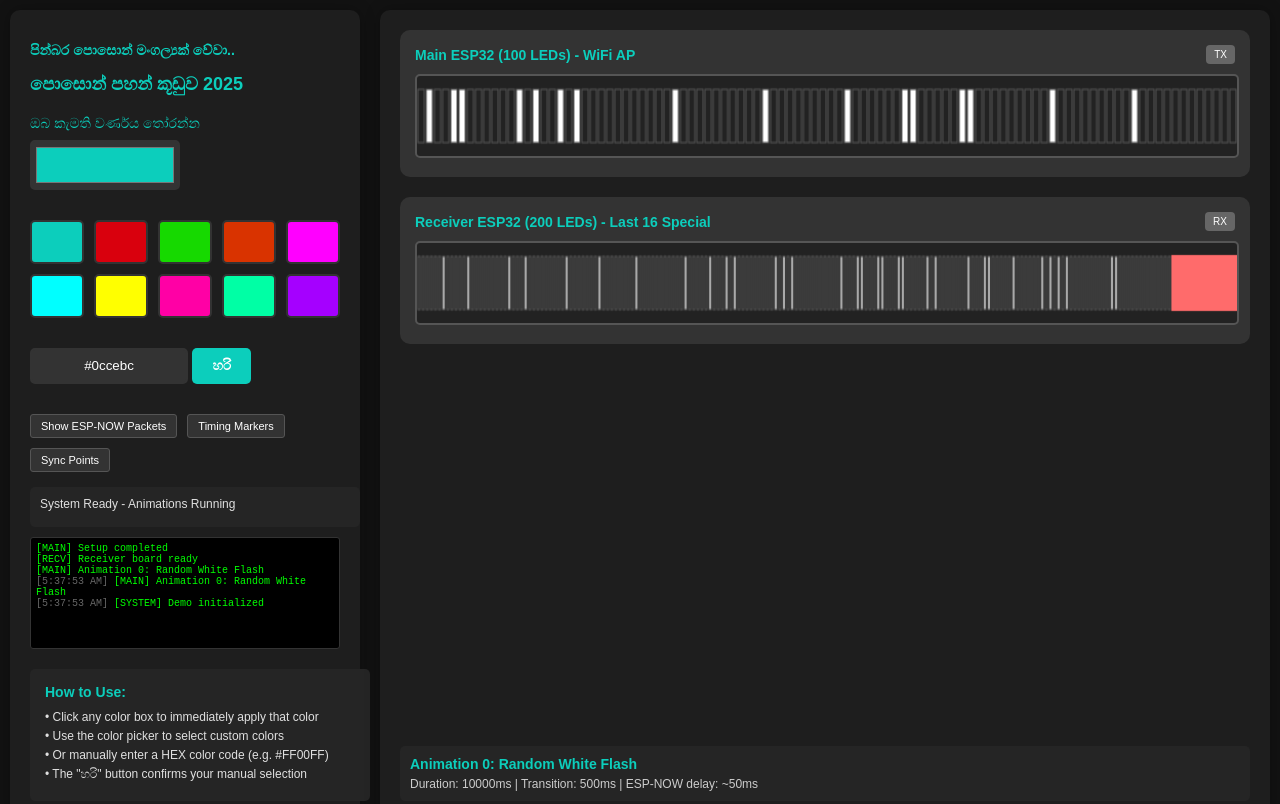
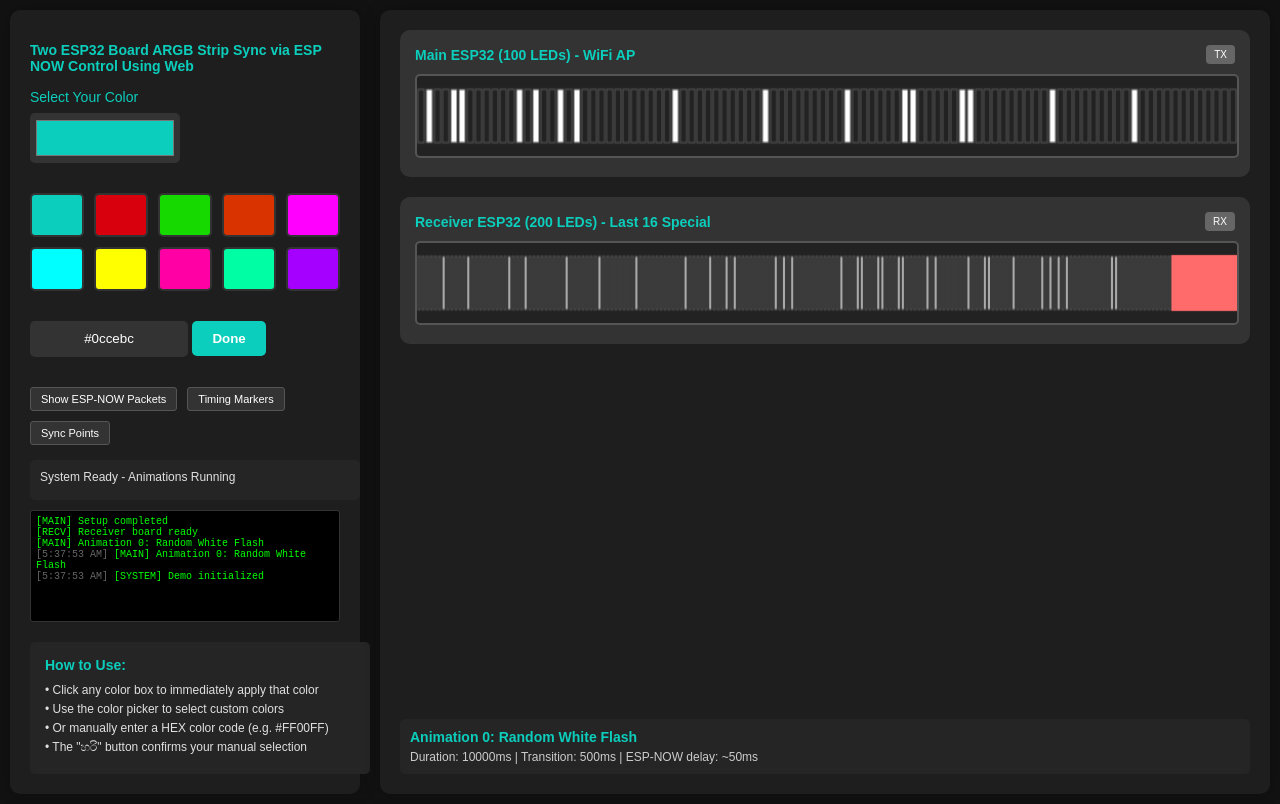
Before and after one commit to Pipisara/Two-Board-ARGB-Strip-Sync-via-ESP-NOW, a plain HTML site: page index.html in a window 1280 px wide. Shown: the top 804 px of the page. Drawn offline with Linux system fonts and the light colour scheme.

Commit message:
Update index.html

```diff
--- a/index.html
+++ b/index.html
@@ -293,11 +293,11 @@
   <div class="main-container">
     <!-- Controller UI Panel (Left) -->
     <div class="controller-panel">
-      <h2>පින්බර පොසොන් මංගල්‍යක් වේවා..</h2>
-      <h1>පොසොන් පහන් කූඩුව 2025</h1>
+      <h2>Two ESP32 Board ARGB Strip Sync via ESP NOW Control Using Web</h2>
+
 
       <div class="color-picker-container">
-        <span class="picker-label">ඔබ කැමති වර්ණය තෝරන්න</span>
+        <span class="picker-label">Select Your Color</span>
         <input type="color" id="colorPicker" onchange="updateAndSendColor(this.value)" value="#0ccebc">
       </div>
 
@@ -316,7 +316,7 @@
 
       <div class="color-input-group">
         <input type="text" id="hexInput" placeholder="#RRGGBB" maxlength="7" value="#0ccebc">
-        <button onclick="sendColor()">හරි</button>
+        <button onclick="sendColor()">Done</button>
       </div>
 
       <div class="debug-controls">
```
